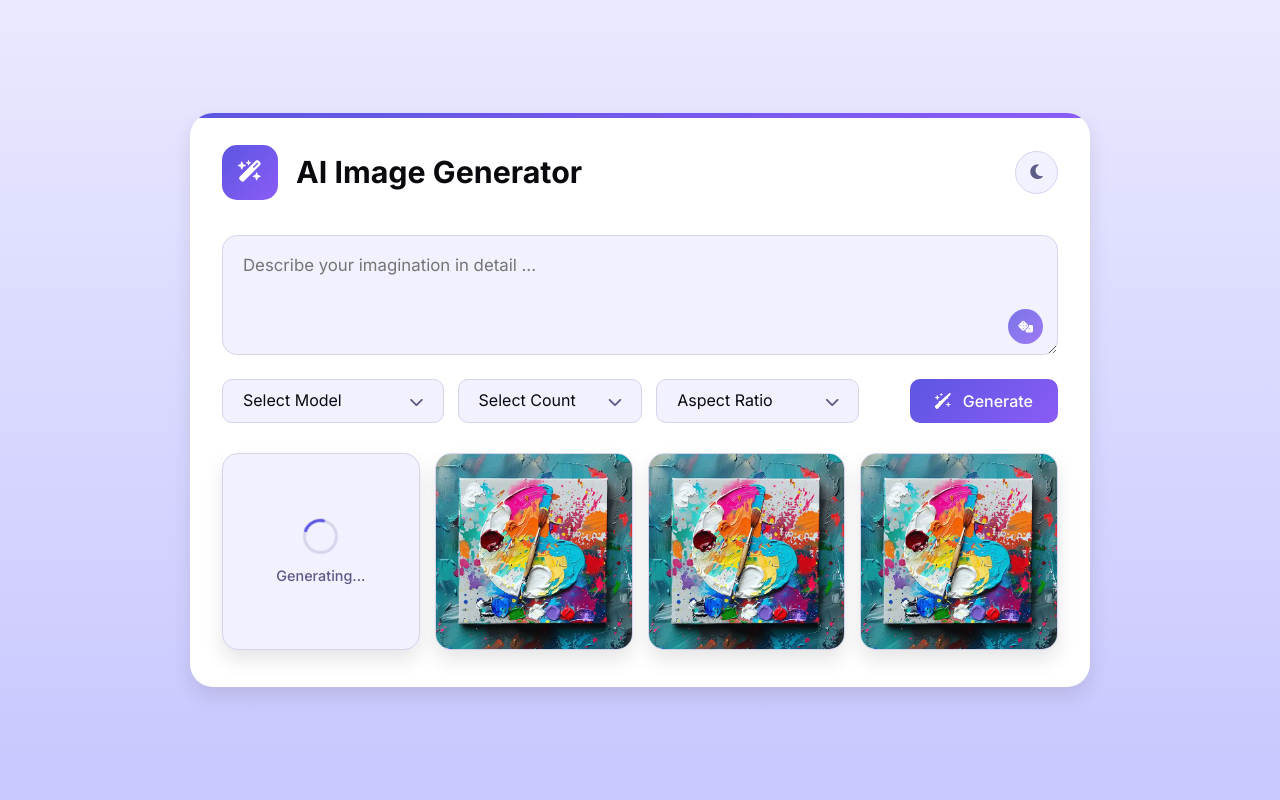
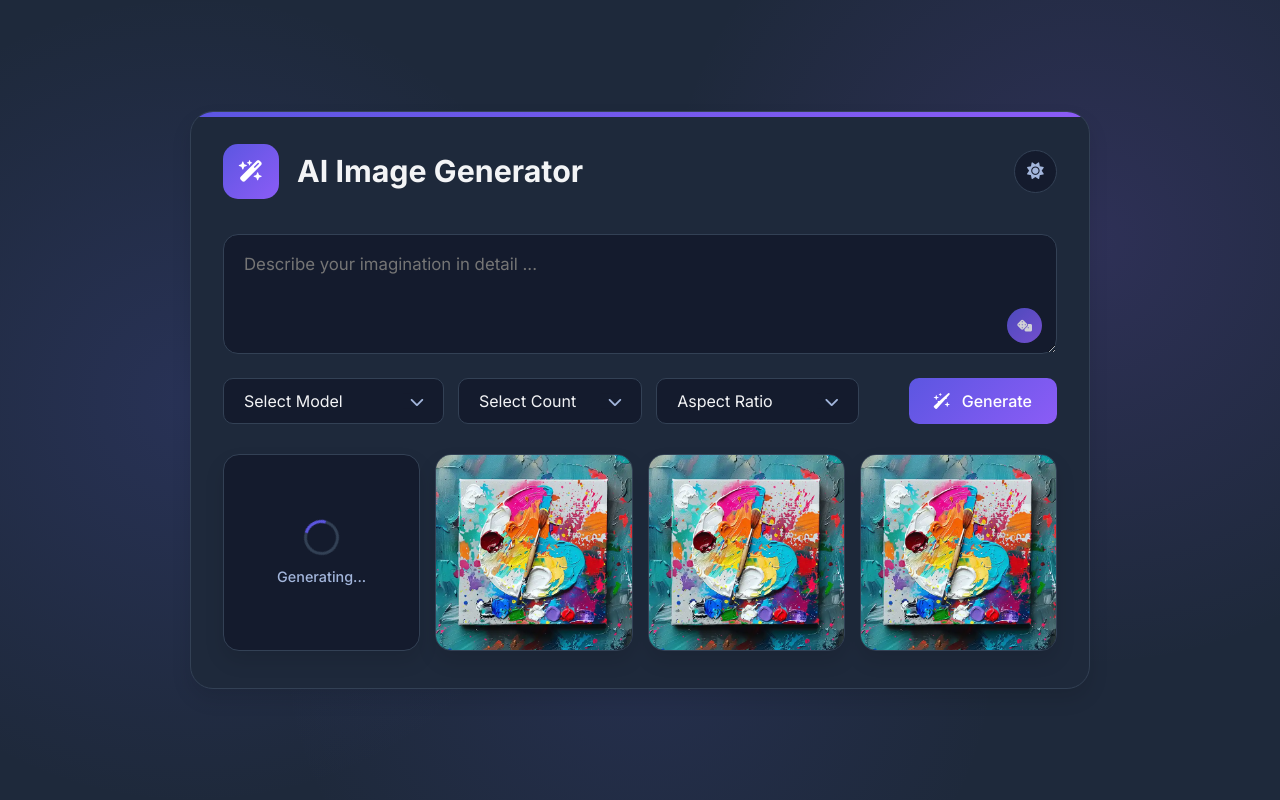
Before and after one commit to ZoyidjonNasretdinov/ai-generater, a plain HTML site: page index.html in a window 1280 px wide. Both pictures are taken after a click on the button 1036 px from the left and 172 px from the top of the page. Drawn offline with Linux system fonts and the light colour scheme.

Commit message:
dark mode

```diff
--- a/index.html
+++ b/index.html
@@ -107,6 +107,7 @@
         </div>
       </form>
     </div>
+    <script src="./index.js"></script>
   </div>
 </body>
 </html>
--- a/index.js
+++ b/index.js
@@ -0,0 +1,19 @@
+const themeToggle = document.querySelector('.theme-toggle');
+const promptBtn = document.querySelector('.prompt-btn');
+
+// Set theme on page load
+(() => {
+  const savedTheme = localStorage.getItem('dark-theme');
+  const systemPrefersDark = savedTheme === 'dark' || window.matchMedia('(prefers-color-scheme: dark)').matches;
+  const isDarkTheme = savedTheme === 'dark' ||  (!savedTheme && systemPrefersDark);
+  document.body.classList.toggle('dark-theme', isDarkTheme);
+  themeToggle.querySelector("i").classList = isDarkTheme ? "fa-solid fa-sun" : "fa-solid fa-moon";
+})();
+
+// Switch theme
+
+themeToggle.addEventListener('click', () => {
+  const isDarkTheme = document.body.classList.toggle('dark-theme');
+  localStorage.setItem('dark-theme', isDarkTheme ? 'dark' : 'light');
+  themeToggle.querySelector("i").classList = isDarkTheme ? "fa-solid fa-sun" : "fa-solid fa-moon";
+});
```
